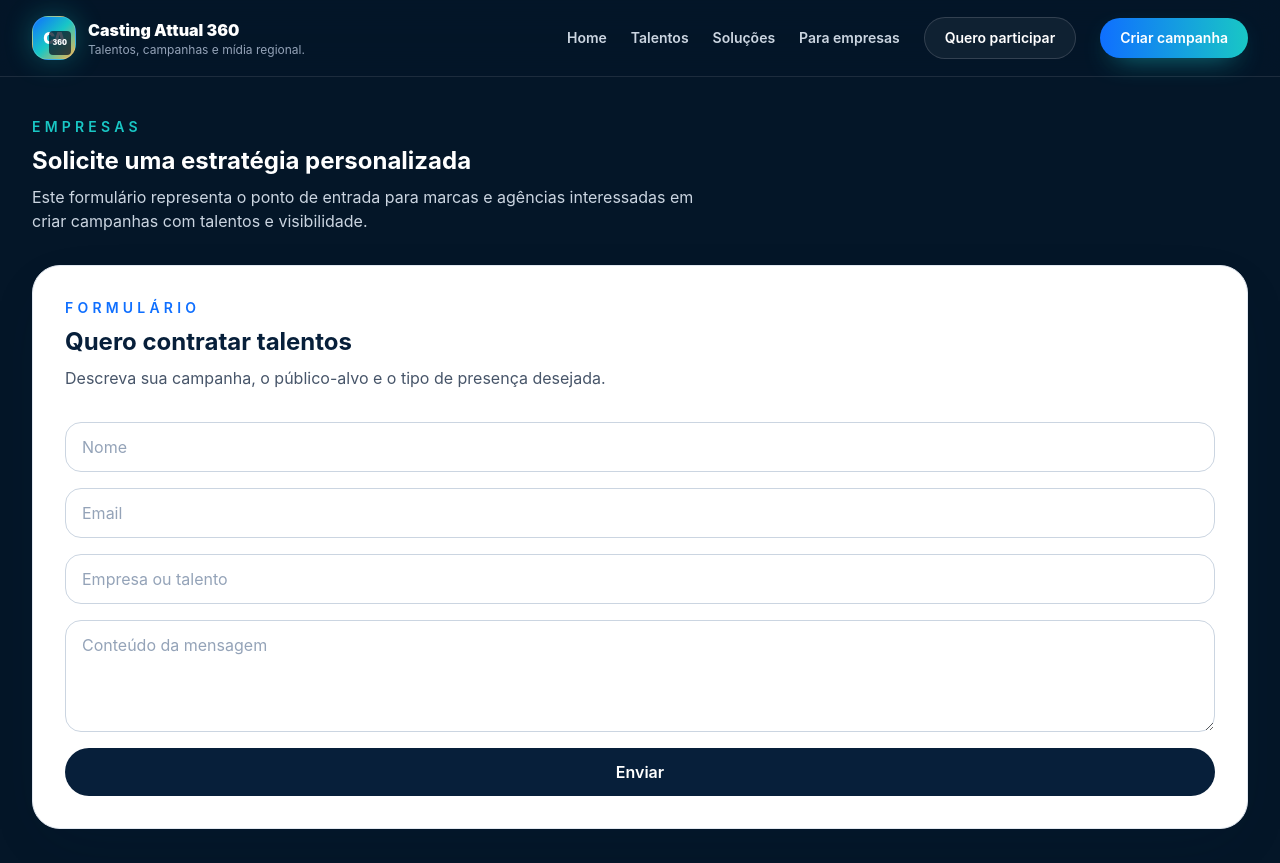
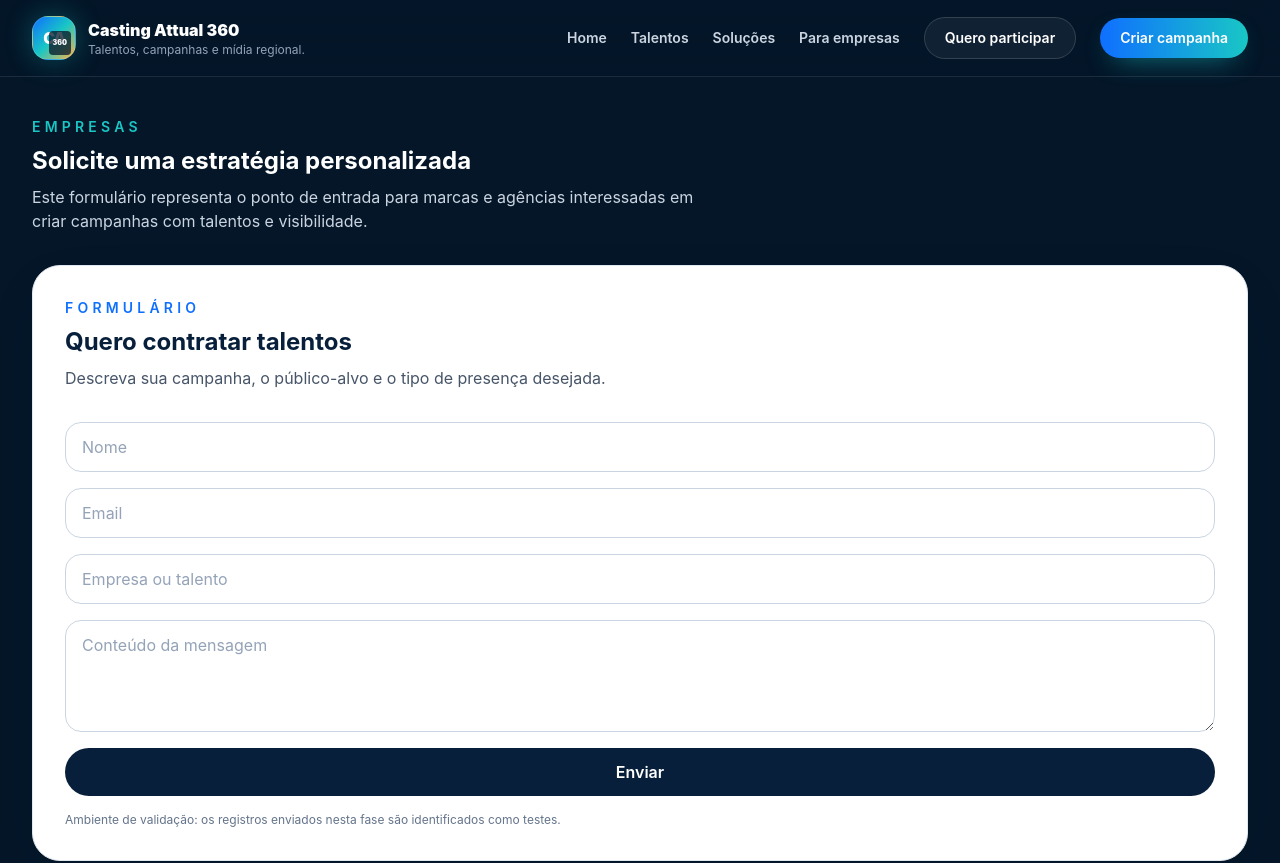
Before and after one commit to Grupo-Lira-de-Comunicacao/casting-attual-360, a Next.js app: page /empresas in a window 1280 px wide. Shown: the top 863 px of the page. Built offline with nearby package versions, Linux system fonts and the light colour scheme.

Commit message:
feat: connect contact form to Supabase

```diff
--- a/src/components/contact-form.tsx
+++ b/src/components/contact-form.tsx
@@ -1,6 +1,70 @@
-export function ContactForm({ title, description }: { title: string; description: string }) {
+'use client';
+
+import { FormEvent, useState } from 'react';
+
+type ContactFormProps = {
+  title: string;
+  description: string;
+  requestType: 'empresa' | 'talento';
+};
+
+export function ContactForm({ title, description, requestType }: ContactFormProps) {
+  const [status, setStatus] = useState<'idle' | 'sending' | 'success' | 'error'>('idle');
+  const [message, setMessage] = useState('');
+
   const fieldClassName =
     'rounded-2xl border border-slate-300 bg-white px-4 py-3 text-navy caret-blue outline-none placeholder:text-slate-400 transition focus:border-teal focus:ring-2 focus:ring-teal/25';
+
+  async function handleSubmit(event: FormEvent<HTMLFormElement>) {
+    event.preventDefault();
+    setStatus('sending');
+    setMessage('');
+
+    const form = event.currentTarget;
+    const formData = new FormData(form);
+    const supabaseUrl = process.env.NEXT_PUBLIC_SUPABASE_URL;
+    const supabaseKey = process.env.NEXT_PUBLIC_SUPABASE_PUBLISHABLE_KEY;
+
+    if (!supabaseUrl || !supabaseKey) {
+      setStatus('error');
+      setMessage('A conexão com o banco ainda não está configurada.');
+      return;
+    }
+
+    const payload = {
+      request_type: requestType,
+      name: String(formData.get('name') ?? '').trim(),
+      email: String(formData.get('email') ?? '').trim(),
+      organization: String(formData.get('organization') ?? '').trim(),
+      message: String(formData.get('message') ?? '').trim(),
+      is_test: true,
+    };
+
+    try {
+      const response = await fetch(`${supabaseUrl}/rest/v1/requests`, {
+        method: 'POST',
+        headers: {
+          apikey: supabaseKey,
+          Authorization: `Bearer ${supabaseKey}`,
+          'Content-Type': 'application/json',
+          Prefer: 'return=minimal',
+        },
+        body: JSON.stringify(payload),
+      });
+
+      if (!response.ok) {
+        throw new Error(await response.text());
+      }
+
+      form.reset();
+      setStatus('success');
+      setMessage('Cadastro de teste enviado com sucesso.');
+    } catch (error) {
+      console.error('Erro ao enviar formulário:', error);
+      setStatus('error');
+      setMessage('Não foi possível enviar agora. Verifique a tabela e tente novamente.');
+    }
+  }
 
   return (
     <section className="rounded-[28px] border border-slate-200 bg-white p-8 shadow-soft">
@@ -10,14 +74,30 @@ export function ContactForm({ title, description }: { title: string; description
         <p className="text-slate-600">{description}</p>
       </div>
 
-      <form className="mt-8 grid gap-4">
-        <input className={fieldClassName} placeholder="Nome" />
-        <input className={fieldClassName} type="email" placeholder="Email" />
-        <input className={fieldClassName} placeholder="Empresa ou talento" />
-        <textarea className={`min-h-28 ${fieldClassName}`} placeholder="Conteúdo da mensagem" />
-        <button className="rounded-full bg-navy px-6 py-3 font-semibold text-white transition hover:bg-blue">
-          Enviar
+      <form className="mt-8 grid gap-4" onSubmit={handleSubmit}>
+        <input className={fieldClassName} name="name" placeholder="Nome" required />
+        <input className={fieldClassName} name="email" type="email" placeholder="Email" required />
+        <input className={fieldClassName} name="organization" placeholder="Empresa ou talento" required />
+        <textarea className={`min-h-28 ${fieldClassName}`} name="message" placeholder="Conteúdo da mensagem" required />
+        <button
+          className="rounded-full bg-navy px-6 py-3 font-semibold text-white transition hover:bg-blue disabled:cursor-not-allowed disabled:opacity-60"
+          disabled={status === 'sending'}
+        >
+          {status === 'sending' ? 'Enviando...' : 'Enviar'}
         </button>
+
+        {message && (
+          <p
+            role="status"
+            className={`rounded-2xl px-4 py-3 text-sm font-semibold ${
+              status === 'success' ? 'bg-teal/10 text-teal' : 'bg-red-50 text-red-700'
+            }`}
+          >
+            {message}
+          </p>
+        )}
+
+        <p className="text-xs text-slate-500">Ambiente de validação: os registros enviados nesta fase são identificados como testes.</p>
       </form>
     </section>
   );
```
